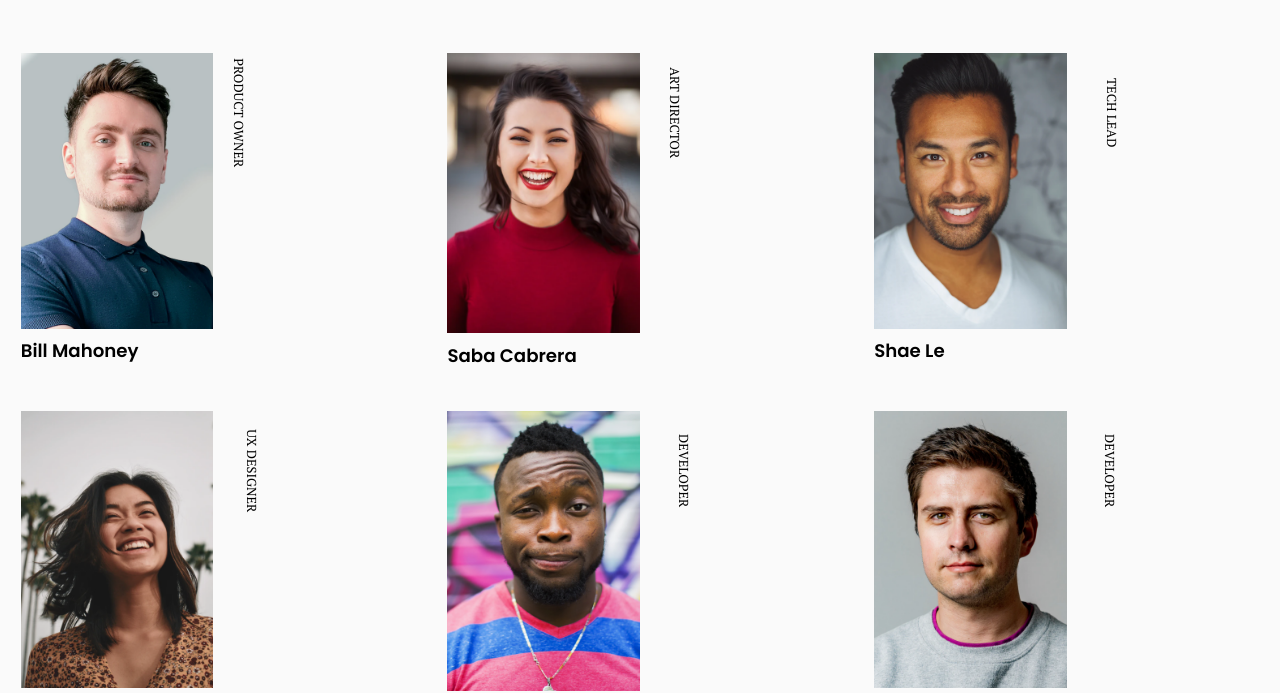
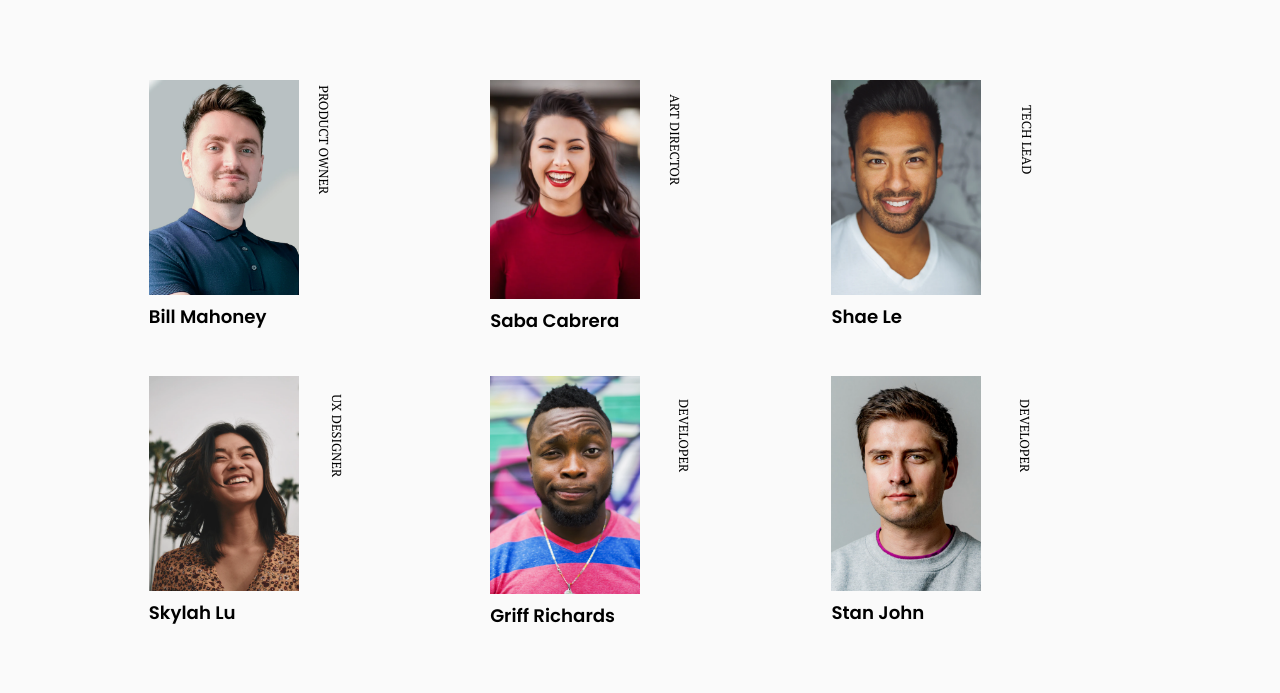
Before and after one commit to khwilo/my-team-page, a plain HTML site: page index.html in a window 1280 px wide. Shown: the part 267-960 px from the top of the page. Drawn offline with Linux system fonts and the light colour scheme.

Commit message:
Add a width of 80% and center content

```diff
--- a/css/styles.css
+++ b/css/styles.css
@@ -34,6 +34,13 @@ img {
 .wrapper {
   max-width: 1440px;
   padding: 2em 1em;
+}
+
+@media (min-width: 35em) {
+  .wrapper {
+    width: 80%;
+    margin: 0 auto;
+  }
 }
 
 .header__title {
```
